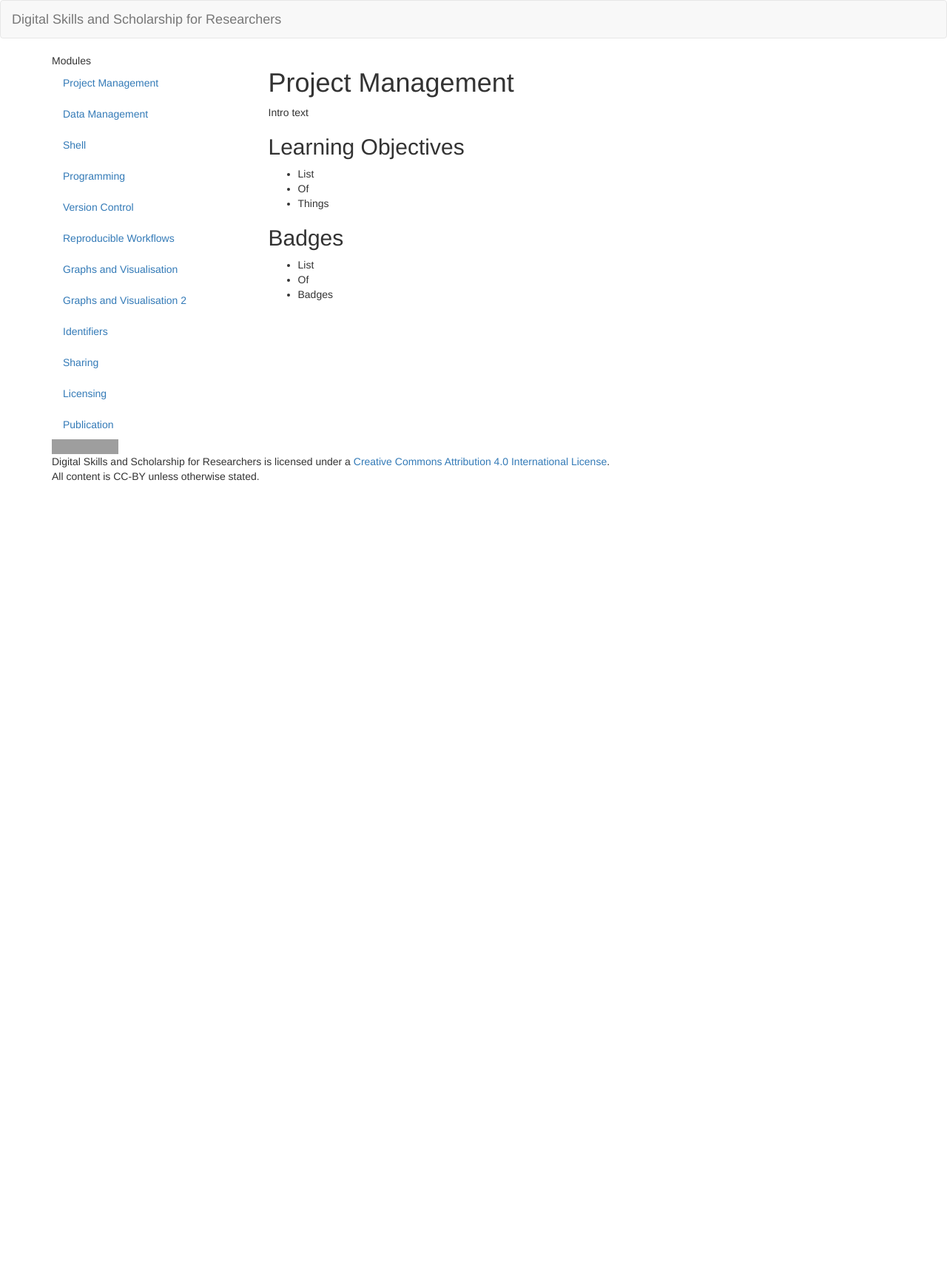
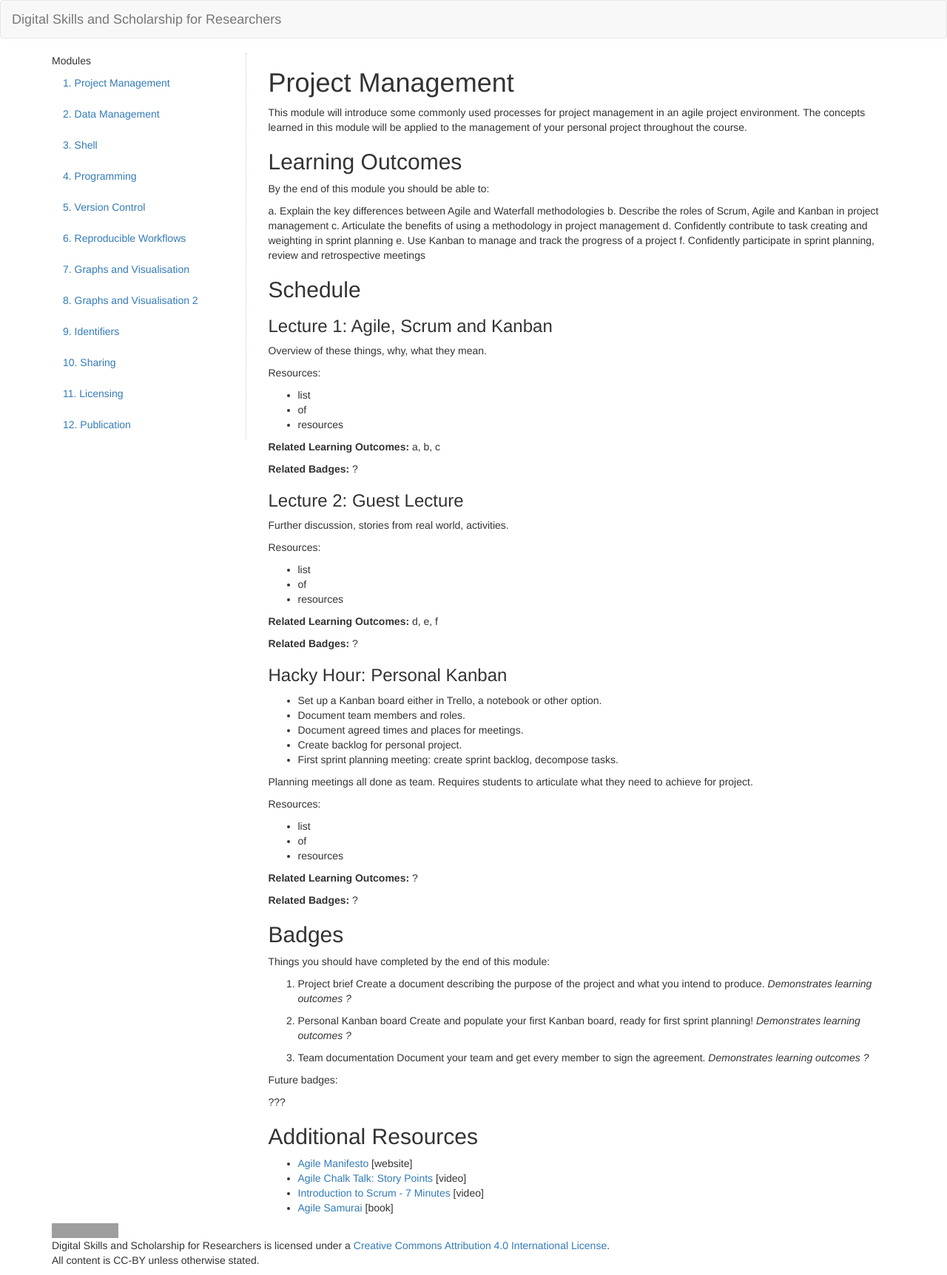
Before and after one commit to digital-skills-for-researchers/coursebook, a Jekyll site: the page built from modules/project-management/index.md, in a window 1280 px wide. Shown: the whole page at 74% size. Built offline with Jekyll 4.4.1, drawn with Linux system fonts in a browser that asks for light colours; before the commit the page ends 900 px from its top, so only the background shows below that; grey boxes are pictures that could not be loaded.

Commit message:
WIP Project Management Chapter
Signed-off-by: Tanya Gray <Tanya@wifi-staff-172-24-25-12.net.auckland.ac.nz>

```diff
--- a/_includes/head.html
+++ b/_includes/head.html
@@ -1,11 +1,19 @@
+<!doctype html>
 <html>
 
 	<head>
 
+		<meta charset="UTF-8">
+
 		<!-- Latest compiled and minified CSS -->
 		<link rel="stylesheet" href="https://maxcdn.bootstrapcdn.com/bootstrap/3.3.6/css/bootstrap.min.css" integrity="sha384-1q8mTJOASx8j1Au+a5WDVnPi2lkFfwwEAa8hDDdjZlpLegxhjVME1fgjWPGmkzs7" crossorigin="anonymous">
 
-		<!-- Latest compiled and minified JavaScript -->
+		<link rel="stylesheet" href="{{ site.baseurl }}/stylesheets/digital-research.css">
+
+		<!-- Latest compiled and minified jQuery -->
+		<script   src="https://code.jquery.com/jquery-2.2.3.min.js"   integrity="sha256-a23g1Nt4dtEYOj7bR+vTu7+T8VP13humZFBJNIYoEJo="   crossorigin="anonymous"></script>
+
+		<!-- Latest compiled and minified Bootstrap -->
 		<script src="https://maxcdn.bootstrapcdn.com/bootstrap/3.3.6/js/bootstrap.min.js" integrity="sha384-0mSbJDEHialfmuBBQP6A4Qrprq5OVfW37PRR3j5ELqxss1yVqOtnepnHVP9aJ7xS" crossorigin="anonymous"></script>
 
 	</head>
--- a/_includes/header.html
+++ b/_includes/header.html
@@ -3,7 +3,7 @@
 
     <!-- Brand and toggle get grouped for better mobile display -->
     <div class="navbar-header">
-      <a class="navbar-brand" href="#">Digital Skills and Scholarship for Researchers</a>
+      <a class="navbar-brand" href="{{ site.baseurl }}/">Digital Skills and Scholarship for Researchers</a>
     </div>
 
   </div>
--- a/_includes/sidebar.html
+++ b/_includes/sidebar.html
@@ -1,4 +1,4 @@
-<ul class="nav nav-stacked">
+<ul class="nav nav-stacked sidebar">
 
 Modules
 
@@ -6,7 +6,7 @@ Modules
 
 	<li>
 		<a href="{{ site.baseurl }}/modules/{{ module.slug }}">
-			{{ module.name }}
+			{{ forloop.index }}. {{ module.name }}
 		</a>
 	</li>
 
--- a/modules/project-management/index.md
+++ b/modules/project-management/index.md
@@ -3,21 +3,125 @@ title: Project Management
 layout: module
 ---
 
+
 # Project Management
 
-Intro text
-
-## Learning Objectives
+This module will introduce some commonly used processes for project management in an agile project environment. The concepts learned in this module will be applied to the management of your personal project throughout the course.
 
 
-- List
-- Of
-- Things
+
+## Learning Outcomes
+
+By the end of this module you should be able to:
+
+a. Explain the key differences between Agile and Waterfall methodologies
+b. Describe the roles of Scrum, Agile and Kanban in project management
+c. Articulate the benefits of using a methodology in project management
+d. Confidently contribute to task creating and weighting in sprint planning
+e. Use Kanban to manage and track the progress of a project
+f. Confidently participate in sprint planning, review and retrospective meetings
+
+
+
+## Schedule
+
+
+
+### Lecture 1: Agile, Scrum and Kanban
+
+Overview of these things, why, what they mean.
+
+
+Resources:
+
+- list
+- of
+- resources
+
+**Related Learning Outcomes:** a, b, c
+
+**Related Badges:** ?
+
+
+
+
+### Lecture 2: Guest Lecture
+
+Further discussion, stories from real world, activities.
+
+Resources:
+
+- list
+- of
+- resources
+
+**Related Learning Outcomes:** d, e, f
+
+**Related Badges:** ?
+
+
+
+
+### Hacky Hour: Personal Kanban
+
+- Set up a Kanban board either in Trello, a notebook or other option.
+- Document team members and roles.
+- Document agreed times and places for meetings.
+- Create backlog for personal project.
+- First sprint planning meeting: create sprint backlog, decompose tasks.
+
+
+Planning meetings all done as team. Requires students to articulate what they need to achieve for project.
+
+Resources:
+
+- list
+- of
+- resources
+
+**Related Learning Outcomes:** ?
+
+**Related Badges:** ?
+
+
 
 
 
 ## Badges
 
-- List
-- Of
-- Badges
+Things you should have completed by the end of this module:
+
+
+
+1. Project brief
+Create a document describing the purpose of the project and what you intend to produce.
+_Demonstrates learning outcomes ?_
+
+
+
+2. Personal Kanban board
+Create and populate your first Kanban board, ready for first sprint planning!
+_Demonstrates learning outcomes ?_
+
+
+
+
+3. Team documentation
+Document your team and get every member to sign the agreement.
+_Demonstrates learning outcomes ?_
+
+
+Future badges:
+
+
+???
+
+
+
+
+## Additional Resources
+
+- [Agile Manifesto](http://agilemanifesto.org/) [website]
+- [Agile Chalk Talk: Story Points](https://www.youtube.com/watch?v=90Xx8QVnXRc) [video]
+- [Introduction to Scrum - 7 Minutes](https://www.youtube.com/watch?v=9TycLR0TqFA) [video]
+- [Agile Samurai](TODO) [book]
--- /dev/null
+++ b/stylesheets/digital-research.css
@@ -0,0 +1,19 @@
+.sidebar {
+	border-right: 1px dotted #CCC;
+}
+
+
+.module-info > section {
+	padding: 30px;
+}
+
+/* the first section, containing the intro */
+.module-info > section:first-of-type {
+	background: lightblue;
+}
+
+.module-info h3 {
+	border-top: 1px solid gray;
+	padding-top: 30px;
+	margin-top: 30px;
+}
```
Also changed, not shown: _layouts/index.html (+10 -2 lines), modules/identifiers/index.md (+1 -0 lines), modules/project-management/glossary.md (added, +7 -0 lines), modules/project-management/scrum.md (added, +78 -0 lines), modules/project-management/teaching-guide.md (added, +28 -0 lines).
